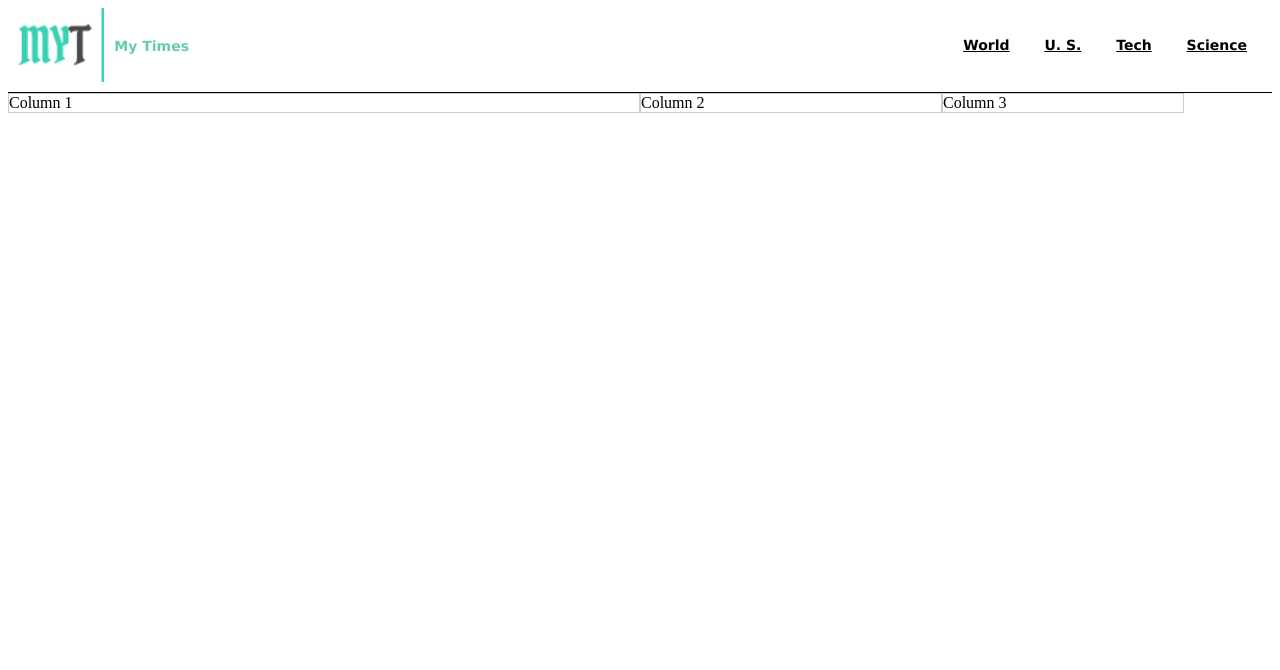
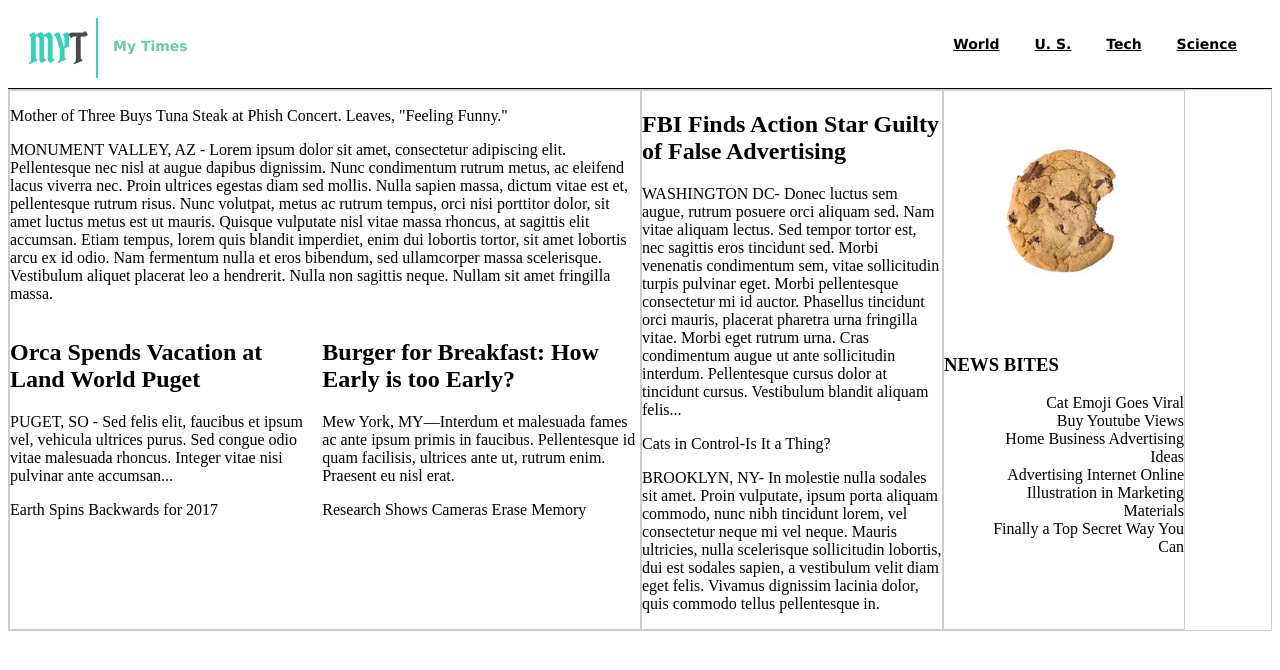
Before and after one commit to ayespi/my-times, a plain HTML site: page index.html in a window 1280 px wide. Drawn offline with Linux system fonts and the light colour scheme.

Commit message:
Create Main Container With Three Columns Inside

```diff
--- a/index.html
+++ b/index.html
@@ -2,33 +2,98 @@
 <html>
 <head>
   <meta charset="utf-8">
-    <title>My Times</title>
+  <title>SandBox | Flexbox</title>
   <link rel="stylesheet" href="./resources/css/style.css">
 </head>
 <body>
-    <!-- Begin Header -->
-    <div class="header">
+  <header>
     <div class="logo">
-        <img src="./resources/images/img-myt-logo.jpg" alt="My Times Logo">
-        <div id="logo-text">My Times</div>
+      <img src="./resources/images/img-myt-logo.jpg" alt="My Times Logo"><div id="logo-text">My Times</div>
     </div>
     <div class="navigation">
       <ul>
-          <li><span><a href="#">World</a></span></li>
-          <li><span><a href="#">U. S.</a></span></li>
-          <li><span><a href="#">Tech</a></span></li>
-          <li><span><a href="#">Science</a></span></li>
+        <li><a href="#">World</a></li>
+        <li><a href="#">U. S.</a></li>
+        <li><a href="#">Tech</a></li>
+        <li><a href="#">Science</a></li>
       </ul>
     </div>
+  </header>
+  <section id="main">
+    <div id="main_columnOne" class="column large">
+      <div class="columnOne_top">
+        <div class="mainBanner">
+          <p>Mother of Three Buys Tuna Steak at Phish Concert. Leaves,
+            "Feeling Funny."</p>
           </div>
-    <!-- End Header -->
+          <div class="mainBanner_caption">
+            <p>MONUMENT VALLEY, AZ - Lorem ipsum dolor sit amet, consectetur
+              adipiscing elit. Pellentesque nec nisl at augue dapibus dignissim.
+              Nunc condimentum rutrum metus, ac eleifend lacus viverra nec. Proin
+              ultrices egestas diam sed mollis. Nulla sapien massa, dictum vitae
+              est et, pellentesque rutrum risus. Nunc volutpat, metus ac rutrum
+              tempus, orci nisi porttitor dolor, sit amet luctus metus est ut
+              mauris. Quisque vulputate nisl vitae massa rhoncus, at sagittis
+              elit accumsan. Etiam tempus, lorem quis blandit imperdiet, enim dui
+              lobortis tortor, sit amet lobortis arcu ex id odio. Nam fermentum
+              nulla et eros bibendum, sed ullamcorper massa scelerisque. Vestibulum
+              aliquet placerat leo a hendrerit. Nulla non sagittis neque. Nullam
+              sit amet fringilla massa.</p>
+            </div>
+          </div>
+          <div class="columnOne_bottom">
 
-    <!-- Begin Main Content Area -->
-    <div class="main">
-      <div class="column large">Column 1</div>
-      <div class="column medium">Column 2</div>
-      <div class="column small">Column 3</div>
+            <div class="subColumn">
+
+              <h2>Orca Spends Vacation at Land World Puget</h2>
+              <p>PUGET, SO - Sed felis elit, faucibus et ipsum vel, vehicula
+                ultrices purus. Sed congue odio vitae malesuada rhoncus. Integer
+                vitae nisi pulvinar ante accumsan...</p>
+                <div class="feature">Earth Spins Backwards for 2017</div>
               </div>
-    <!-- End Main Content Area -->
+
+              <div class="subColumn">
+
+                <h2>Burger for Breakfast: How Early is too Early?</h2>
+                <p>Mew York, MY—Interdum et malesuada fames ac ante ipsum primis in
+                  faucibus. Pellentesque id quam facilisis, ultrices ante ut, rutrum
+                  enim. Praesent eu nisl erat.</p>
+                  <div class="feature">Research Shows Cameras Erase Memory</div>
+                </div>
+
+              </div>
+            </div>
+            <div id="main_columnTwo" class="column medium">
+
+              <h2>FBI Finds Action Star Guilty of False Advertising</h2>
+              <p>WASHINGTON DC- Donec luctus sem augue, rutrum posuere orci aliquam
+                sed. Nam vitae aliquam lectus. Sed tempor tortor est, nec sagittis
+                eros tincidunt sed. Morbi venenatis condimentum sem, vitae sollicitudin
+                turpis pulvinar eget. Morbi pellentesque consectetur mi id auctor.
+                Phasellus tincidunt orci mauris, placerat pharetra urna fringilla vitae.
+                Morbi eget rutrum urna. Cras condimentum augue ut ante sollicitudin
+                interdum. Pellentesque cursus dolor at tincidunt cursus. Vestibulum
+                blandit aliquam felis...</p>
+
+              <div class="feature">Cats in Control-Is It a Thing?</div>
+              <p>BROOKLYN, NY- In molestie nulla sodales sit amet. Proin vulputate,
+                ipsum porta aliquam commodo, nunc nibh tincidunt lorem, vel consectetur
+                neque mi vel neque. Mauris ultricies, nulla scelerisque sollicitudin
+                lobortis, dui est sodales sapien, a vestibulum velit diam eget felis.
+                Vivamus dignissim lacinia dolor, quis commodo tellus pellentesque in.</p>
+            </div>
+            <div id="main_columnThree" class="column small">
+              <img src="./resources/images/img-news-bite.png" alt="Cookie">
+              <h3>NEWS BITES</h3>
+              <ul>
+                <li>Cat Emoji Goes Viral</li>
+                <li>Buy Youtube Views</li>
+                <li>Home Business Advertising Ideas</li>
+                <li>Advertising Internet Online</li>
+                <li>Illustration in Marketing Materials</li>
+                <li>Finally a Top Secret Way You Can</li>
+              </ul>
+            </div>
+          </section>
         </body>
         </html>
--- a/resources/css/style.css
+++ b/resources/css/style.css
@@ -1,63 +1,73 @@
-.header{
+header{
   display: flex;
   font-family: Verdana;
   font-size: 14px;
   font-weight: bold;
+  height: 80px;
   border-bottom: 1px solid #000;
+  padding: 0px 20px;
+}
+
+.logo{
+  display: flex;
+  align-items: center;
 }
 
 .logo,
 .navigation{
   flex-basis: 50%;
-  margin-bottom: 10px;
-  /* border: 1px solid #ccc; */
 }
 
-.logo{
+#logo-text{
+  display: inline;
   color: MediumAquaMarine;
-  padding-left: 10px;
+  padding-left: 15px;
+  height: 20px;
+
+}
+
+ul{
+  text-align: right;
+}
+
+ul li{
+  display: inline-block;
+}
+
+.navigation a{
+  color: #000;
+  padding: 15px;
+  line-height: 45px;
+}
+
+/* .logo,
+.navigation,
+#logo-text,
+ul{
+  border: 1px solid #ccc;
+} */
+
+#main,
+.column{
+  border: 1px solid #ccc;
+}
+
+#main{
   display: flex;
 }
 
-#logo-text{
-  padding: 30px 0px 0px 10px;
-}
-
-.navigation{
-  padding-right: 10px;
-}
-
-.navigation ul{
-  text-align: right;
-}
-
-.navigation li{
-  display: inline-block;
-  padding: 15px;
-}
-
-.navigation a{
-  text-decoration: underline;
-  color: #000;
-}
-
-.main, .column{
+.columnOne_bottom{
   display: flex;
 }
 
-
-.main div{
-  border: 1px solid #ccc;
-}
-
-.column.large {
+.large {
   width: 630px;
 }
 
-.column.medium {
+.medium {
   width: 300px;
 }
 
-.column.small {
+.small {
   width: 240px;
 }
--- /dev/null
+++ b/resources/css/styleOne.css
@@ -0,0 +1,68 @@
+.header{
+  display: flex;
+  font-family: Verdana;
+  font-size: 14px;
+  font-weight: bold;
+  border-bottom: 1px solid #000;
+}
+
+.logo,
+.navigation{
+  flex-basis: 50%;
+  margin-bottom: 10px;
+  /* border: 1px solid #ccc; */
+}
+
+.logo{
+  color: MediumAquaMarine;
+  padding-left: 10px;
+  display: flex;
+}
+
+.logo img{
+  width: 80px;
+  height: 80px;
+}
+
+#logo-text{
+  padding: 30px 0px 0px 10px;
+}
+
+.navigation{
+  padding-right: 10px;
+}
+
+.navigation ul{
+  text-align: right;
+}
+
+.navigation li{
+  display: inline-block;
+  padding: 15px;
+}
+
+.navigation a{
+  text-decoration: underline;
+  color: #000;
+}
+
+.main, .column{
+  display: flex;
+}
+
+
+.main div{
+  border: 1px solid #ccc;
+}
+
+.column.large {
+  width: 630px;
+}
+
+.column.medium {
+  width: 300px;
+}
+
+.column.small {
+  width: 240px;
+}
```
Also changed, not shown: indexOne.html (added, +34 -0 lines). Lines whose indentation alone changed are shown as unchanged.
